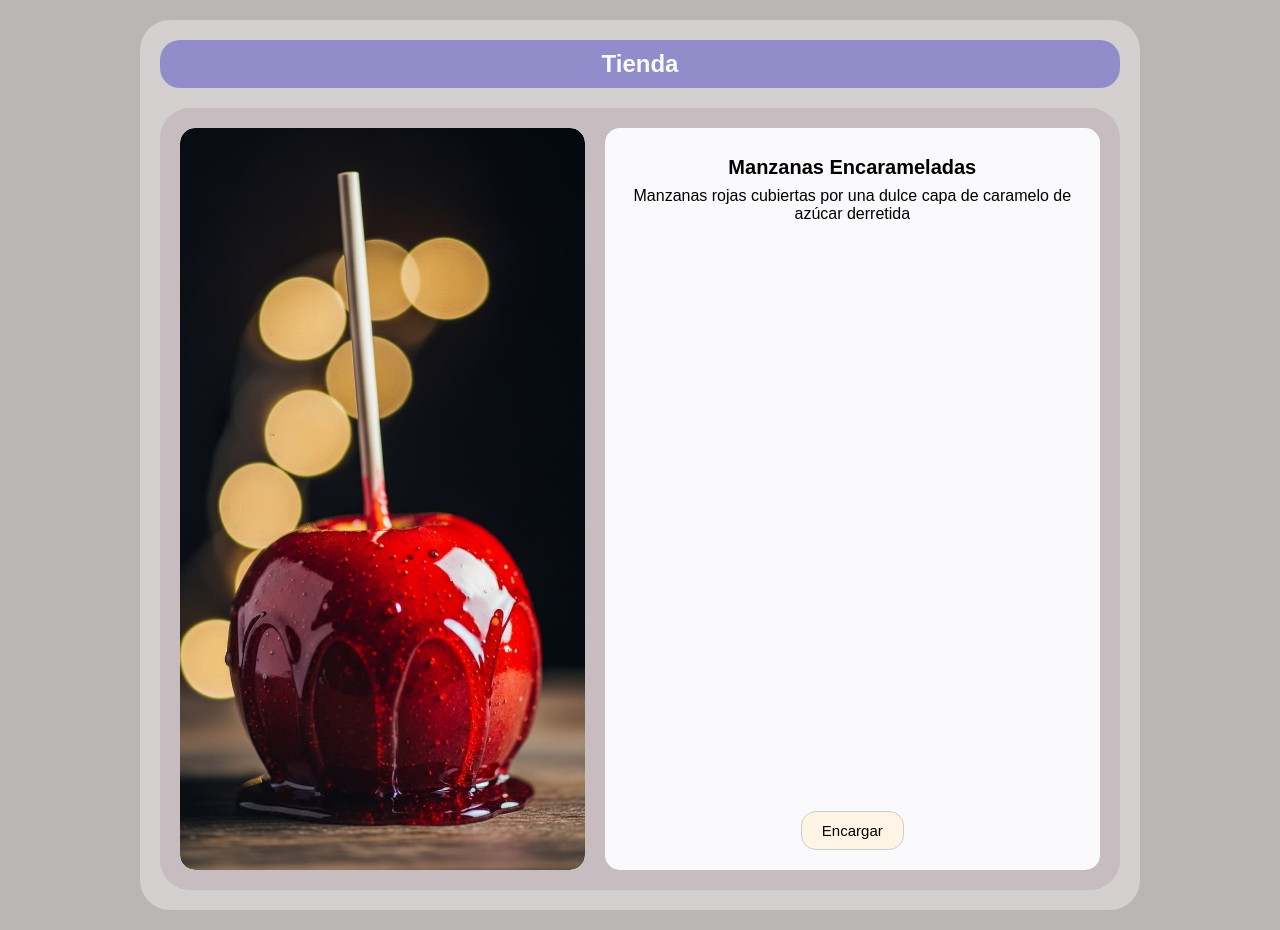
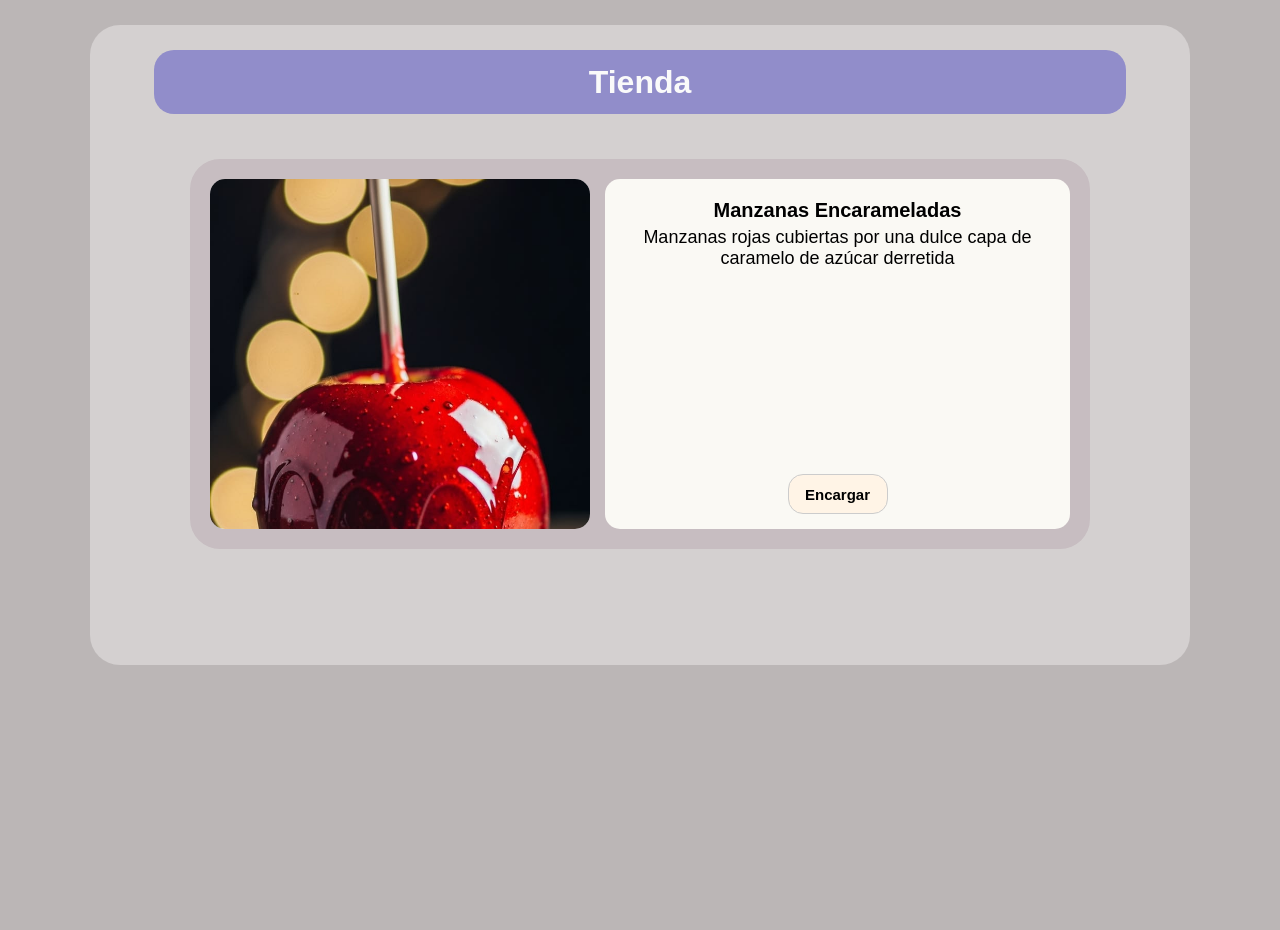
Before and after one commit to Usuario12qwas/Tienda-Python, a Flask app: page / in a window 1280 px wide. After the commit the page ends 665 px from the top, so only its background shows below. Run offline with Flask 3, Linux system fonts and the light colour scheme.

Commit message:
Update Inicio.html

```diff
--- a/templates/Inicio.html
+++ b/templates/Inicio.html
@@ -10,107 +10,125 @@
         }
         body {
             background-color: rgb(187, 182, 182);
-            padding: 20px;
+            padding: 20px 21px 20px 21px;
             margin: 0;
             font-family: Arial, Helvetica, sans-serif;
         }
         #ficha {
             background-color: rgb(212, 208, 208);
             border-radius: 30px;
-            width: 100%;
-            max-width: 1000px;
-            margin: 0 auto;
+            width: 90%;
+            max-width: 1100px;
+            margin: 5px auto;
+            min-height: 80vh;
             display: flex;
             flex-direction: column;
             align-items: center;
-            padding: 20px;
+            padding: 10px;
         }
         #Cabecera {
             display: flex;
             background-color: rgb(145, 141, 202);
             color: rgb(250, 250, 250);
-            width: 100%;
+            height: 8vh;
+            width: 90%;
+            max-width: 1000px;
             border-radius: 20px;
-            padding: 10px;
+            padding: 2px;
+            margin: 15px auto;
             justify-content: center;
             align-items: center;
         }
-        #Cabecera h1 {
-            margin: 0;
-            font-size: 24px;
-        }
         #tarjeta {
             background-color: rgb(199, 189, 193);
-            width: 100%;
-            margin-top: 20px;
+            width: 90%;
+            max-width: 1000px;
+            margin: 30px auto;
             border-radius: 30px;
-            padding: 20px;
+            padding: 15px;
             display: flex;
             flex-direction: column;
-            gap: 20px;
+            gap: 15px;
         }
         #imagen {
             width: 100%;
+            max-width: 1000px;
             background-color: rgb(250, 249, 251);
+            margin: 0 auto;
             border-radius: 15px;
-            overflow: hidden;
         }
         img {
             width: 100%;
             height: auto;
-            max-height: 350px;
+            max-height: 300px;
             object-fit: cover;
+            border-radius: 15px;
             display: block;
-            border-radius: 15px;
         }
         #descripcion {
             width: 100%;
-            background-color: rgb(250, 249, 251);
-            padding: 20px;
+            max-width: 500px;
+            background-color: rgb(250, 249, 244);
+            margin: 0 auto;
+            padding: 15px;
             border-radius: 15px;
             display: flex;
             flex-direction: column;
             justify-content: space-between;
-            gap: 15px;
+            align-items: center;
         }
         #texto {
+            background-color: rgb(250, 249, 244);
+            width: 100%;
             text-align: center;
-            font-size: 16px;
+            font-size: 18px;
+            margin-bottom: 15px;
         }
         #texto p {
-            margin: 8px 0;
+            margin: 5px 0;
         }
         #boton {
             display: flex;
+            background-color: rgb(250, 249, 244);
+            width: 100%;
+            align-items: center;
             justify-content: center;
-            align-items: center;
         }
         #comprar {
             background-color: rgb(255, 244, 230);
             color: rgb(0, 0, 0);
-            padding: 10px 20px;
+            height: 40px;
+            width: 100px;
             font-size: 15px;
             border-radius: 15px;
             border: 1px solid #ccc;
             cursor: pointer;
             text-decoration: none;
-            display: inline-block;
+            display: flex;
+            align-items: center;
+            justify-content: center;
+            font-weight: bold;
         }
 
+        /* Ajustes para pantalla Grande (Laptop / PC) */
         @media (min-width: 768px) {
             #tarjeta {
+                max-width: 900px;
                 flex-direction: row;
                 align-items: stretch;
+                padding: 20px;
             }
             #imagen {
                 width: 45%;
+                margin: 0;
             }
             img {
                 height: 100%;
-                max-height: none;
+                max-height: 350px;
             }
             #descripcion {
                 width: 55%;
+                margin: 0;
             }
         }
     </style>
```
